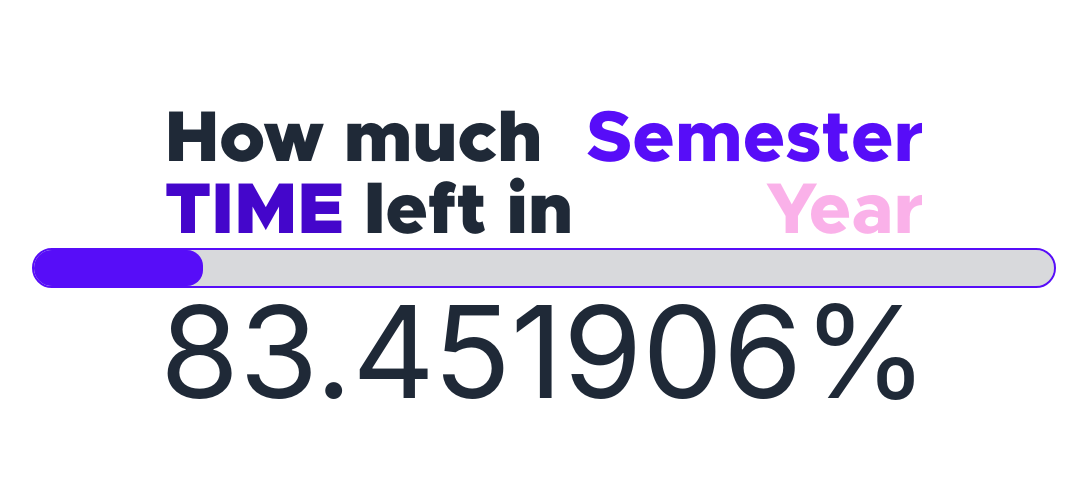
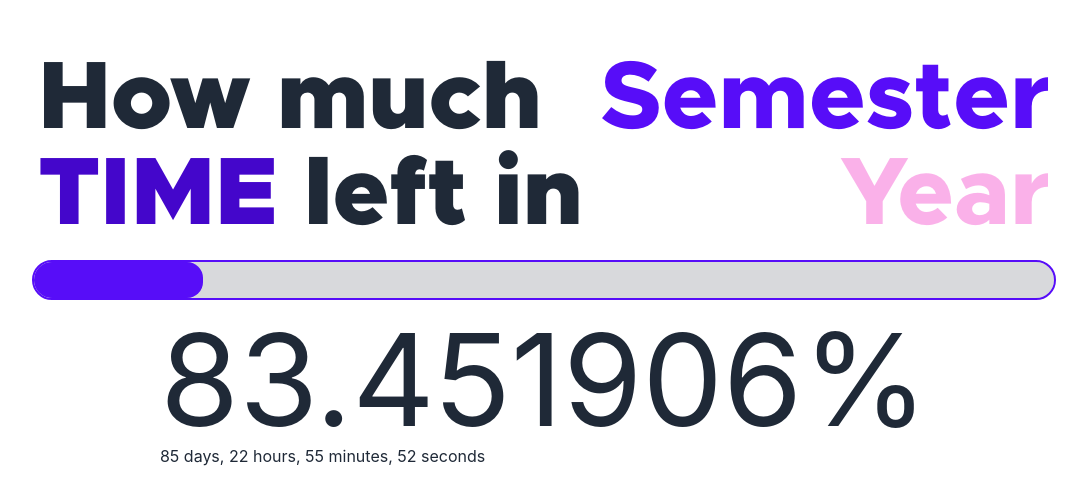
Before and after one commit to Tianyu659/time-progress, a React (Create React App) app: page / in a window 1280 px wide. Shown: the part 140-644 px from the top of the page, without its empty margins (96-1183 px from the left). Built offline with nearby package versions, Linux system fonts and the light colour scheme.

Commit message:
UI adjustment

```diff
--- a/src/App.js
+++ b/src/App.js
@@ -19,7 +19,7 @@ function App() {
 
   var diff = dates[target][1] - dates[target][0];
   var passed = now - dates[target][0];
-  var percent = (passed / diff);
+  var percent = passed / diff;
 
   useEffect(() => {
     let secTimer = setInterval(() => {
@@ -30,15 +30,15 @@ function App() {
   }, []);
 
   return (
-    <div className="w-full h-screen flex flex-col justify-center items-center">
-      <div className="flex flex-row justify-center items-center">
-        <div className="metro-black text-7xl" onClick={() => setLeft(!left)}>
+    <div className="w-[80%] m-auto h-screen flex flex-col justify-center items-center">
+      <div className="flex flex-row justify-center items-center text-[6em] leading-none">
+        <div className="metro-black" onClick={() => setLeft(!left)}>
           How much<span className="opacity-0 select-none">+</span>
           <br />
-          <span className="text-primary-focus">TIME</span>
-          {left ? " left in" : " into"}
+          <span className="text-primary-focus">TIME</span>{" "}
+          <span className="hover:underline">{left ? "left in" : "into"}</span>
         </div>
-        <div className="flex flex-col items-end metro-extra-bold text-7xl">
+        <div className="flex flex-col items-end metro-extra-bold">
           <span
             className={
               target === 0
@@ -62,14 +62,41 @@ function App() {
           </span>
         </div>
       </div>
-      <div className="w-full flex justify-center">
-        <MainProgressBar
-          percent={percent}
-        />
+      <div className="w-full flex justify-center my-4">
+        <MainProgressBar percent={percent} />
       </div>
       <div>
         <span className={(left || "text-primary ") + " text-9xl"}>
-          {left ? ((1-percent)*100).toPrecision(8) : (percent*100).toPrecision(8)}%
+          {left
+            ? ((1 - percent) * 100).toPrecision(8)
+            : (percent * 100).toPrecision(8)}
+          %
+        </span>
+        <br/>
+        <span>
+          {
+            // show passed in days, hours, minutes, seconds
+            left ? (
+              <>
+                {Math.floor((diff - passed) / 86400000)} days,{" "}
+                {Math.floor(((diff - passed) % 86400000) / 3600000)} hours,{" "}
+                {Math.floor((((diff - passed) % 86400000) % 3600000) / 60000)}{" "}
+                minutes,{" "}
+                {Math.floor(
+                  ((((diff - passed) % 86400000) % 3600000) % 60000) / 1000
+                )}{" "}
+                seconds
+              </>
+            ) : (
+              <>
+                {Math.floor(passed / 86400000)} days,{" "}
+                {Math.floor((passed % 86400000) / 3600000)} hours,{" "}
+                {Math.floor(((passed % 86400000) % 3600000) / 60000)} minutes,{" "}
+                {Math.floor((((passed % 86400000) % 3600000) % 60000) / 1000)}{" "}
+                seconds
+              </>
+            )
+          }
         </span>
       </div>
     </div>
--- a/src/Components/MainProgressBar.js
+++ b/src/Components/MainProgressBar.js
@@ -5,7 +5,7 @@ export default function MainProgressBar({ percent }) {
   return (
     <>
       <progress
-        className="progress progress-primary w-4/5 h-10 border-2 border-primary rounded-full"
+        className="progress progress-primary h-10 border-2 border-primary rounded-full"
         value={percent < 1 ? percent : 1}
         max="1"
       ></progress>
```
